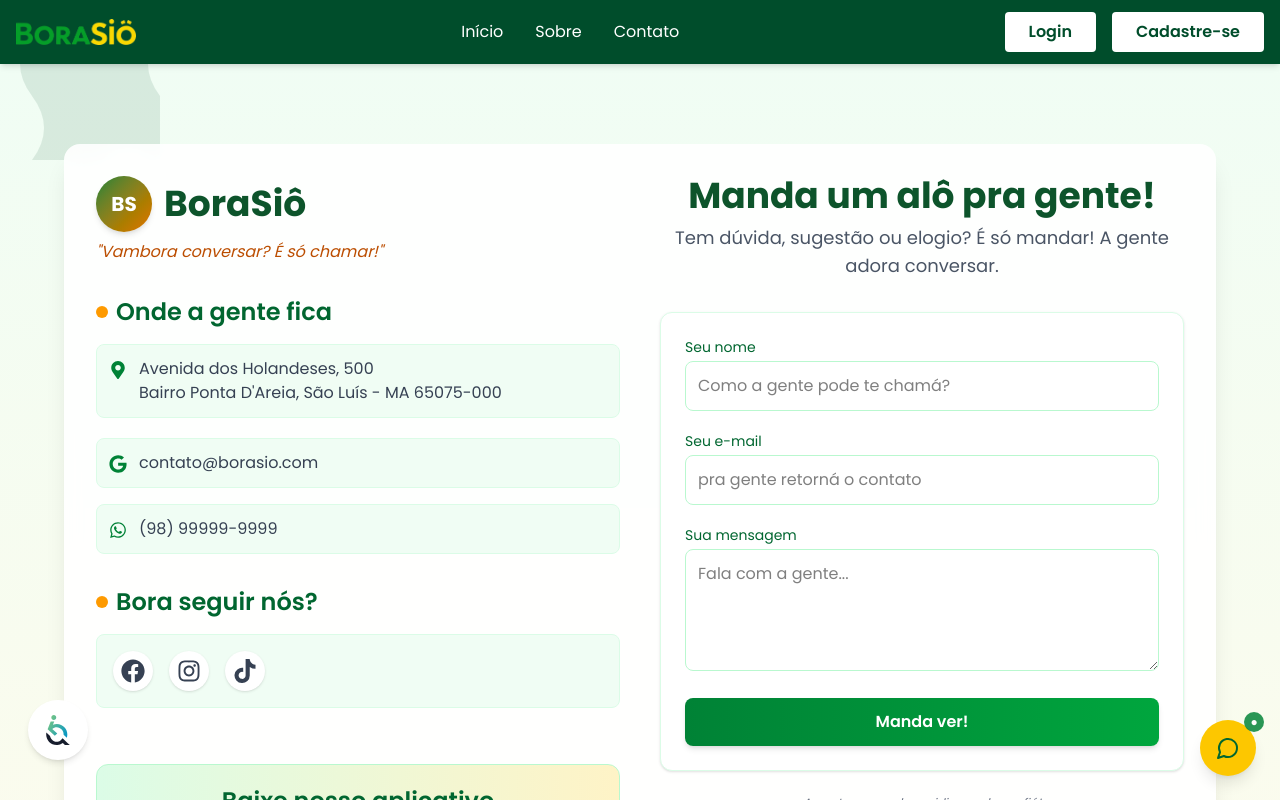
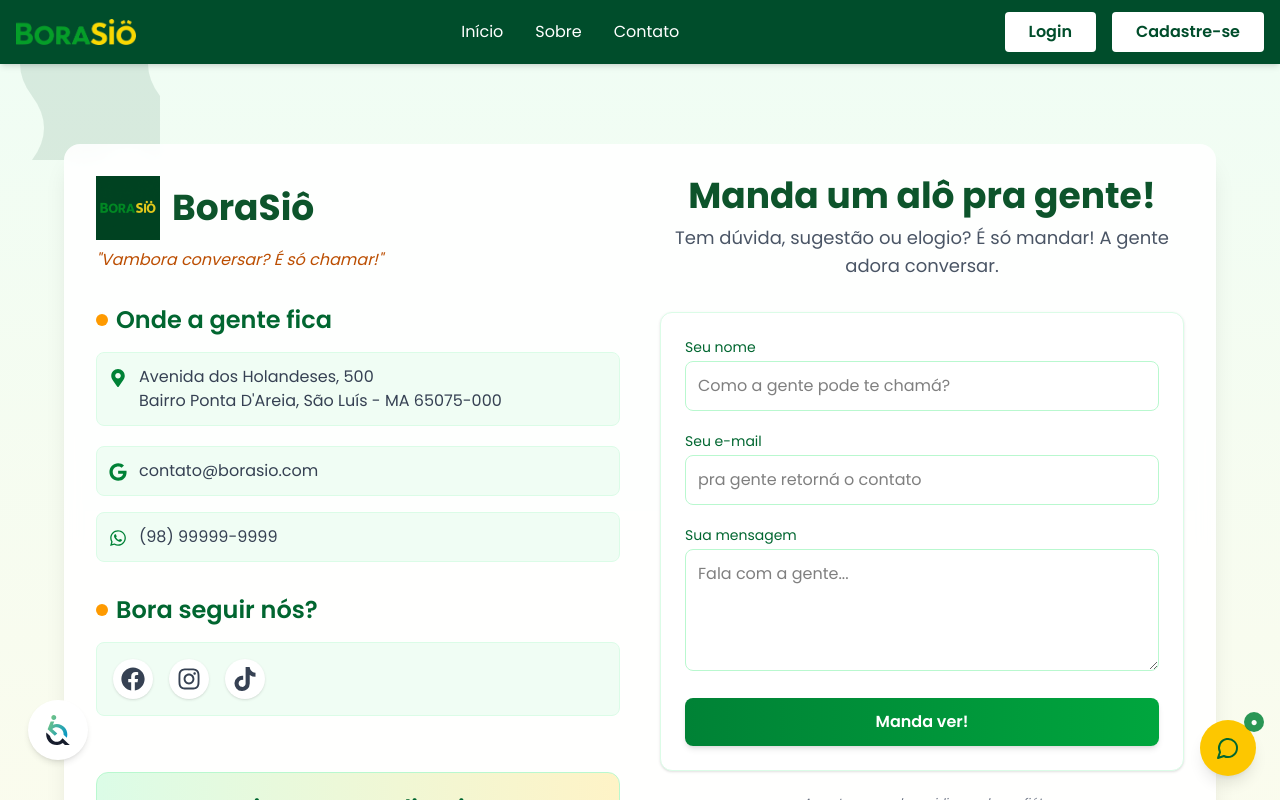
Before and after one commit to prof-freedson/pi-borasio, a Next.js app: page /contato in a window 1280 px wide. Shown: the top 800 px of the page. Built offline with nearby package versions, Linux system fonts and the light colour scheme.

Commit message:
feat(routes) Alteração em algumas rotas

```diff
--- a/src/app/components/Hero.tsx
+++ b/src/app/components/Hero.tsx
@@ -288,10 +288,9 @@ const Hero = () => {
         </div>
 
         {/* Funcionalidades */}
-        <h3 className="text-2xl sm:text-3xl font-bold text-[#4d4300] mb-6 text-center">
+        <h3 className="text-2xl sm:text-3xl font-bold text-[#004d2b] mb-6 text-center">
           Funcionalidades Inovadoras
         </h3>
-
         <div className="grid grid-cols-1 sm:grid-cols-2 lg:grid-cols-4 gap-6 mb-8">
           {linkItems.map((item, index) => (
             <a
--- a/src/app/contato/page.tsx
+++ b/src/app/contato/page.tsx
@@ -11,6 +11,7 @@ import {
   FaApple,
   FaGooglePlay
 } from 'react-icons/fa';
+import Image from 'next/image'; // Importe o componente Image do Next.js
 
 export default function ContatoPage() {
   const [form, setForm] = useState({ nome: '', email: '', mensagem: '' });
@@ -98,9 +99,15 @@ export default function ContatoPage() {
           {/* Cabeçalho com logo e saudação maranhense */}
           <div className="w-full">
             <div className="flex items-center mb-2">
-              {/* Logo com inspiração maranhense */}
-              <div className="w-14 h-14 bg-gradient-to-br from-green-700 to-amber-600 rounded-full mr-3 flex items-center justify-center text-white font-bold text-xl shadow-md">
-                BS
+              {/* Logo do BoraSiô - substituindo o círculo BS */}
+              <div className="w-16 h-16 mr-3 flex items-center justify-center">
+                <Image
+                  src="/img/borasio.jpg" // Caminho para a imagem da logo
+                  alt="Logo BoraSiô"
+                  width={64}
+                  height={64}
+                  className="object-contain"
+                />
               </div>
               <h2 className="text-3xl font-bold text-green-900 sm:text-4xl">BoraSiô</h2>
             </div>
```
Also changed, not shown: 1 other file (tests, documents, lock files or other folders).
